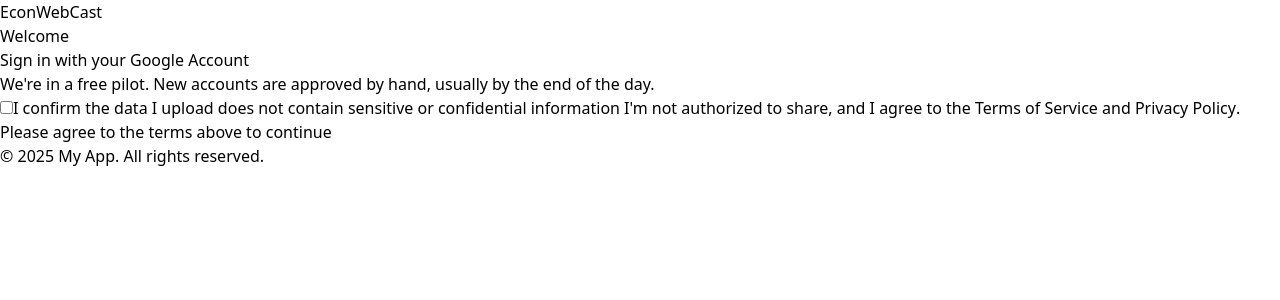
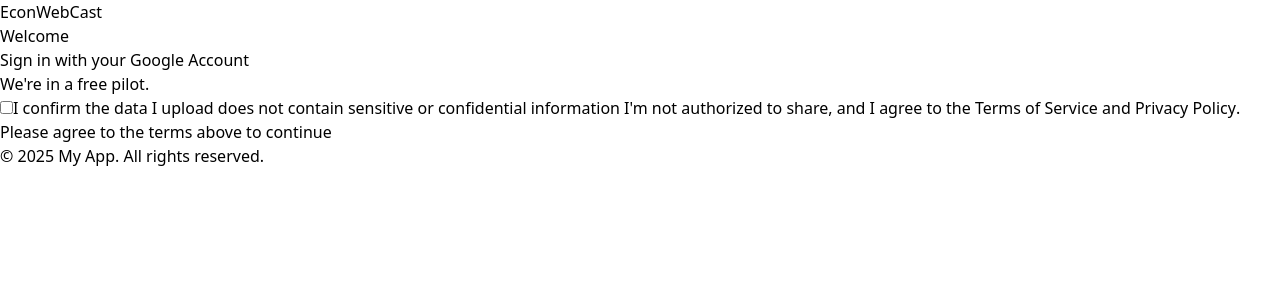
Before and after one commit to weldensieteklay/React-Python-Research-Project, a React (Vite) app in the folder frontend/: page / in a window 1280 px wide. Shown: the top 300 px of the page. Built offline with nearby package versions, Linux system fonts and the light colour scheme; no server answers.

Commit message:
code cleanup

```diff
--- a/frontend/src/pages/Home.jsx
+++ b/frontend/src/pages/Home.jsx
@@ -193,7 +193,7 @@
             <h2 className="text-3xl font-bold text-gray-800">Welcome</h2>
             <p className="text-base text-gray-600">Sign in with your Google Account</p>
             <p className="text-sm text-gray-500 max-w-md">
-                We're in a free pilot. New accounts are approved by hand, usually by the end of the day.
+                We're in a free pilot.
             </p>
 
             <label className="flex items-start gap-2 max-w-md text-sm text-gray-600 text-left">
```
Also changed, not shown: 1 other file (tests, documents, lock files or other folders).
